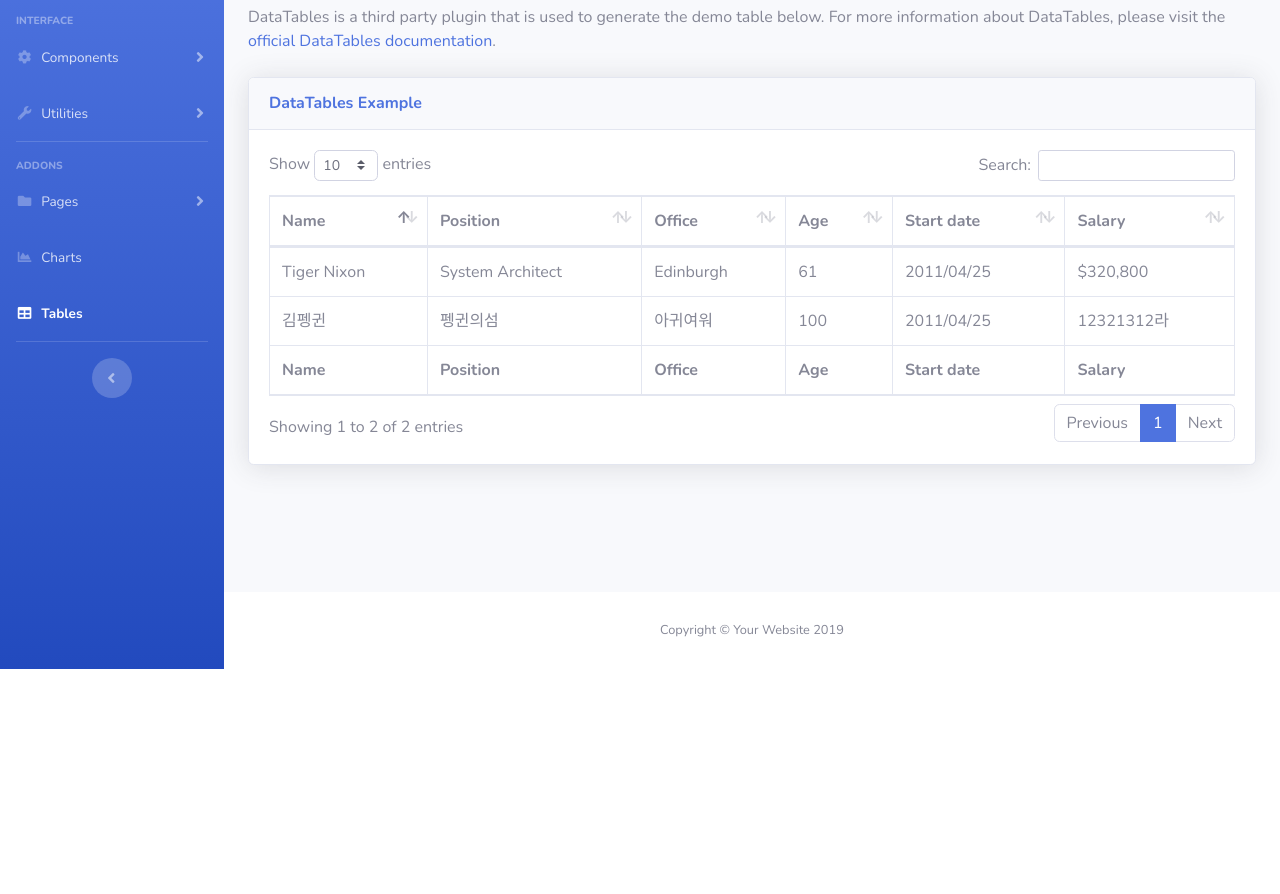
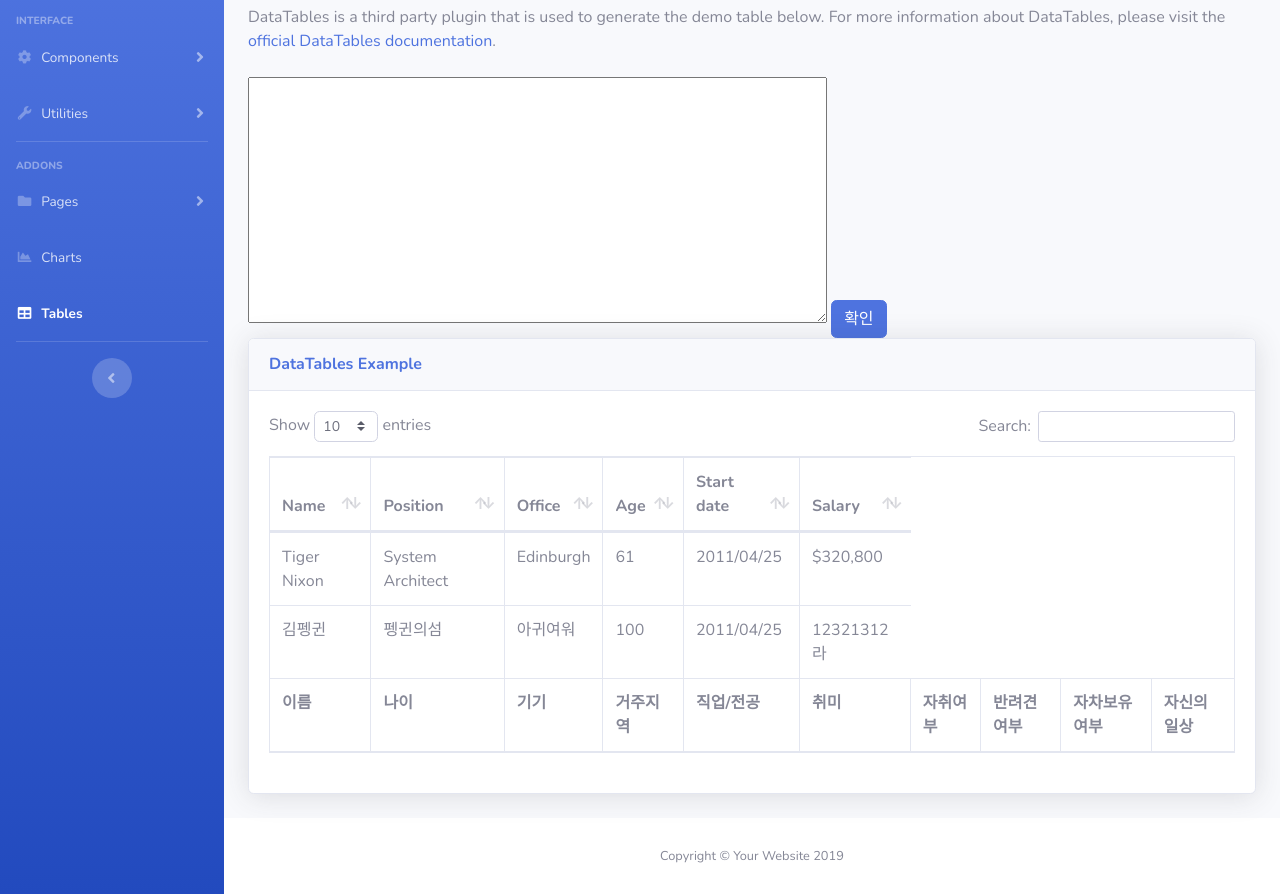
Before and after one commit to Kosy5464/GreenTester_DBManagement, a website with bundled scripts: page tables.html in a window 1280 px wide. Shown: the part 131-1025 px from the top of the page. Before the commit the page ends 800 px from the top, so only its background shows below. Built offline with nearby package versions, Linux system fonts and the light colour scheme.

Commit message:
데이터 출력/테이블 모냥 이상..

```diff
--- /dev/null
+++ b/css/gtCSS.css
@@ -0,0 +1,4 @@
+.logo {
+    width: 40px;
+    height: 40px;
+}
--- a/tables.html
+++ b/tables.html
@@ -21,6 +21,9 @@
   <!-- Custom styles for this page -->
   <link href="vendor/datatables/dataTables.bootstrap4.min.css" rel="stylesheet">
 
+  <!-- Data 연동 -->
+  <script src="https://www.gstatic.com/firebasejs/5.7.2/firebase.js"></script>
+  <script src="js/testDB.js"></script>
 </head>
 
 <body id="page-top">
@@ -337,7 +340,8 @@
           <!-- Page Heading -->
           <h1 class="h3 mb-2 text-gray-800">Tables</h1>
           <p class="mb-4">DataTables is a third party plugin that is used to generate the demo table below. For more information about DataTables, please visit the <a target="_blank" href="https://datatables.net">official DataTables documentation</a>.</p>
-
+          <textarea rows="10" cols="60" id="testData" readonly></textarea>
+          <button type="button" class="btn btn-primary"  id="finalSubmit">확인</button>
           <!-- DataTales Example -->
           <div class="card shadow mb-4">
             <div class="card-header py-3">
@@ -358,12 +362,16 @@
                   </thead>
                   <tfoot>
                     <tr>
-                      <th>Name</th>
-                      <th>Position</th>
-                      <th>Office</th>
-                      <th>Age</th>
-                      <th>Start date</th>
-                      <th>Salary</th>
+                      <th>이름</th>
+                      <th>나이</th>
+                      <th>기기</th>
+                      <th>거주지역</th>
+                      <th>직업/전공</th>
+                      <th>취미</th>
+                      <th>자취여부</th>
+                      <th>반려견여부</th>
+                      <th>자차보유여부</th>
+                      <th>자신의 일상</th>
                     </tr>
                   </tfoot>
                   <tbody>
```
Also changed, not shown: js/inputData.js (added, +30 -0 lines), img/logo_Icon_GT.PNG (added).
